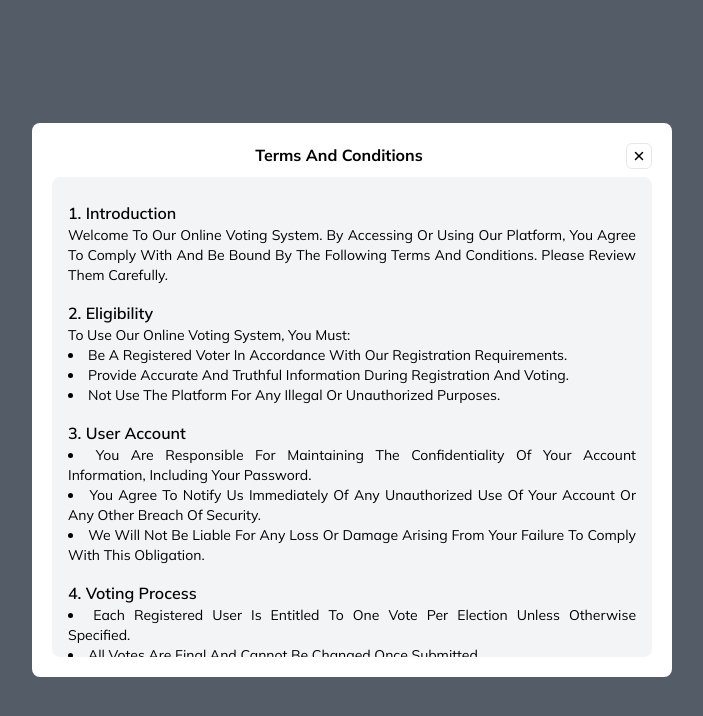
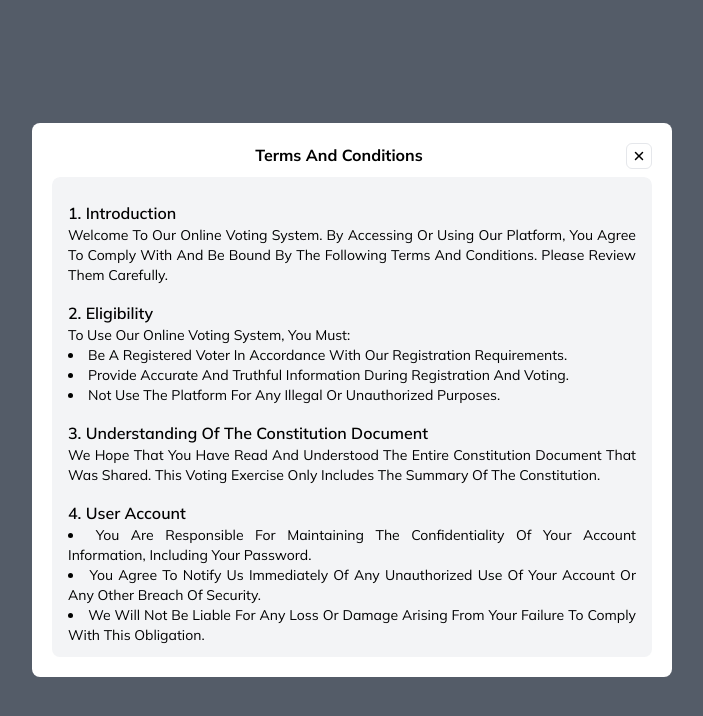
Before and after one commit to Orijadribo/wnc-voting-system, a React (Create React App) app: page /login in a window 1280 px wide. Both pictures are taken after a click on the element "Terms And Conditions". Shown: the top 716 px of the page, without its empty margins (288-991 px from the left). Built offline with nearby package versions, Linux system fonts and the light colour scheme; no server answers.

Commit message:
Added condition

```diff
--- a/src/pages/login/TermsAndConditions.jsx
+++ b/src/pages/login/TermsAndConditions.jsx
@@ -27,7 +27,17 @@ const TermsAndConditions = () => {
         </li>
       </div>
       <div className='py-2'>
-        <p className='font-semibold'>3. User Account </p>
+        <p className='font-semibold'>
+          3. Understanding of the Constitution Document
+        </p>
+        <p className='text-sm'>
+          We hope that you have read and understood the entire constitution
+          document that was shared. This voting exercise only includes the
+          summary of the constitution.
+        </p>
+      </div>
+      <div className='py-2'>
+        <p className='font-semibold'>4. User Account </p>
         <li className='text-sm list-inside'>
           You are responsible for maintaining the confidentiality of your
           account information, including your password.
@@ -42,7 +52,7 @@ const TermsAndConditions = () => {
         </li>
       </div>
       <div className='py-2'>
-        <p className='font-semibold'>4. Voting Process </p>
+        <p className='font-semibold'>5. Voting Process </p>
         <li className='text-sm'>
           Each registered user is entitled to one vote per election unless
           otherwise specified.
@@ -56,7 +66,7 @@ const TermsAndConditions = () => {
         </li>
       </div>
       <div className='py-2'>
-        <p className='font-semibold'>5. Data Privacy</p>
+        <p className='font-semibold'>6. Data Privacy</p>
         <li className='text-sm'>
           We are committed to protecting your privacy. All personal data will be
           handled in accordance with our Privacy Policy.
@@ -67,7 +77,7 @@ const TermsAndConditions = () => {
         </li>
       </div>
       <div className='py-2'>
-        <p className='font-semibold'>6. Security </p>
+        <p className='font-semibold'>7. Security </p>
         <li className='text-sm'>
           We implement appropriate technical and organizational measures to
           ensure the security of the voting process and the data collected.
@@ -78,7 +88,7 @@ const TermsAndConditions = () => {
         </li>
       </div>
       <div className='py-2'>
-        <p className='font-semibold'>7. Prohibited Conduct</p>
+        <p className='font-semibold'>8. Prohibited Conduct</p>
         <li className='text-sm'>
           You agree not to engage in any activity that interferes with or
           disrupts the operation of the platform.
@@ -90,7 +100,7 @@ const TermsAndConditions = () => {
         </li>
       </div>
       <div className='py-2'>
-        <p className='font-semibold'>8. Termination</p>
+        <p className='font-semibold'>9. Termination</p>
         <li className='text-sm'>
           We reserve the right to suspend or terminate your access to the
           platform at any time, with or without cause, and with or without
@@ -102,7 +112,7 @@ const TermsAndConditions = () => {
         </li>
       </div>
       <div className='py-2'>
-        <p className='font-semibold'>9. Contact Information </p>
+        <p className='font-semibold'>10. Contact Information </p>
         <li className='text-sm'>
           If you have any questions about these terms and conditions, please
           contact the chairman's office.
```
